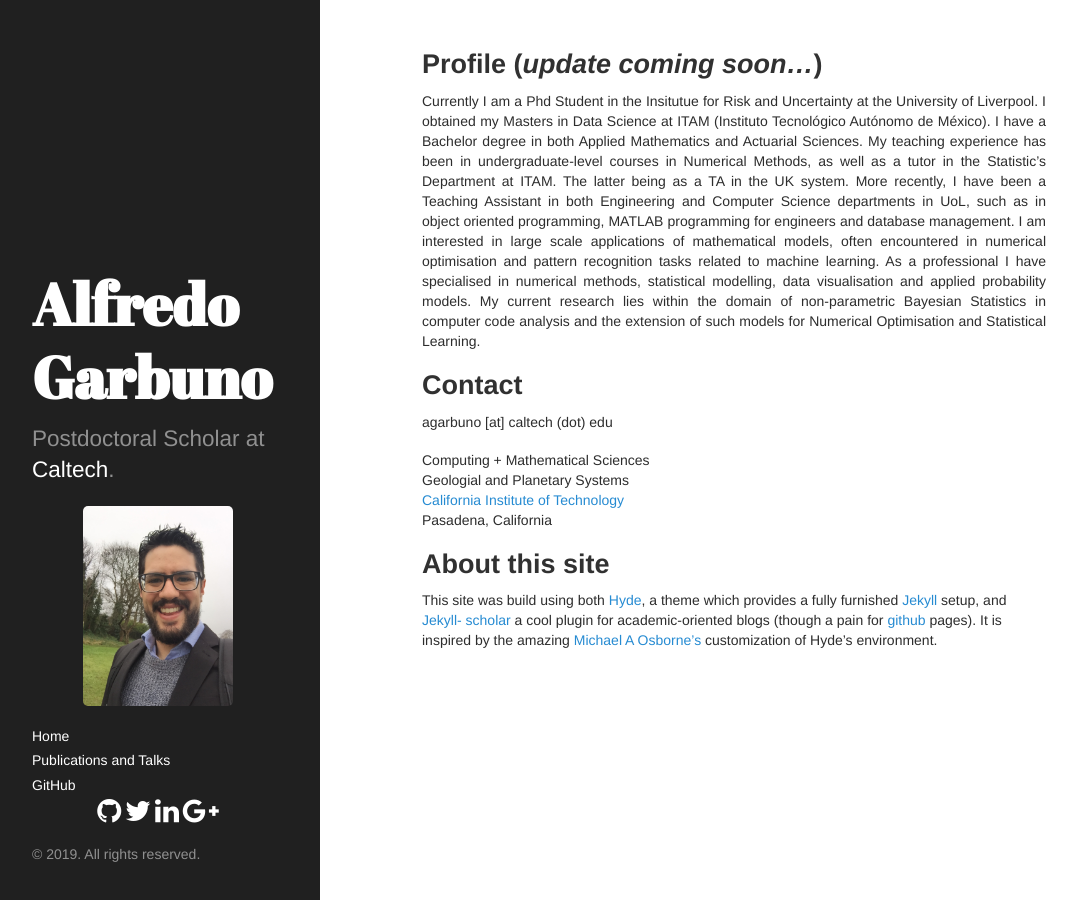
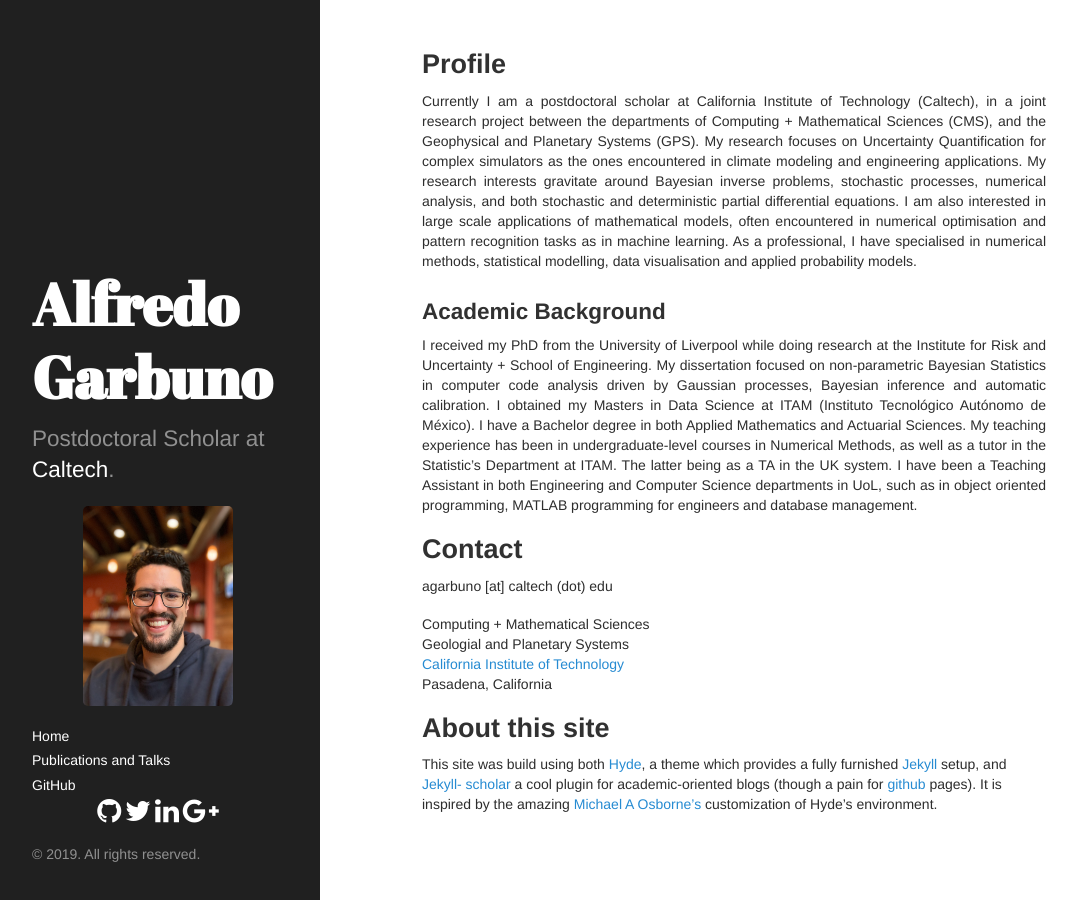
Before and after one commit to agarbuno/agarbuno.github.io, a Jekyll site: the page built from index.md, in a window 1280 px wide. Shown: the whole page, without its empty margins (4-1081 px from the left). Built offline with Jekyll 4.4.1, drawn with Linux system fonts in a browser that asks for light colours; nearby versions of some CDN libraries.

Commit message:
Updating site

```diff
--- a/index.md
+++ b/index.md
@@ -3,26 +3,40 @@ layout: default
 title: Home
 ---
 
-## Profile (*update coming soon...*)
+## Profile
 
 <div align="justify">
 
-Currently I am a Phd Student in the Insitutue for Risk and Uncertainty at the
-University of Liverpool. I obtained my Masters in Data Science at ITAM
+Currently I am a postdoctoral scholar at California Institute of Technology
+(Caltech), in a joint research project between the departments of Computing +
+Mathematical Sciences (CMS), and the Geophysical and Planetary Systems (GPS). My
+research focuses on Uncertainty Quantification for complex simulators as the
+ones encountered in climate modeling and engineering applications. My research
+interests gravitate around Bayesian inverse problems, stochastic processes,
+numerical analysis, and both stochastic and deterministic partial differential
+equations. I am also interested in large scale applications of mathematical
+models, often encountered in numerical optimisation and pattern recognition
+tasks as in machine learning. As a professional, I have specialised in numerical
+methods, statistical modelling, data visualisation and applied probability
+models.
+
+</div>
+
+<div align="justify"></div>
+
+### Academic Background
+
+<div align="justify">
+
+I received my PhD from the University of Liverpool while doing research at the
+Institute for Risk and Uncertainty + School of Engineering. My dissertation
+focused on non-parametric Bayesian Statistics in computer code analysis driven by Gaussian processes, Bayesian inference and automatic calibration. I obtained my Masters in Data Science at ITAM
 (Instituto Tecnológico Autónomo de México). I have a Bachelor degree in both
 Applied Mathematics and Actuarial Sciences. My teaching experience has been in
 undergraduate-level courses in Numerical Methods, as well as a tutor in the
-Statistic’s Department at ITAM. The latter being as a TA in the UK system. More
-recently, I have been a Teaching Assistant in both Engineering and Computer
+Statistic’s Department at ITAM. The latter being as a TA in the UK system. I have been a Teaching Assistant in both Engineering and Computer
 Science departments in UoL, such as in object oriented programming, MATLAB
-programming for engineers and database management. I am interested in large
-scale applications of mathematical models, often encountered in numerical
-optimisation and pattern recognition tasks related to machine learning. As a
-professional I have specialised in numerical methods, statistical modelling,
-data visualisation and applied probability models. My current research lies
-within the domain of non-parametric Bayesian Statistics in computer code
-analysis and the extension of such models for Numerical Optimisation and
-Statistical Learning.
+programming for engineers and database management.
 
 </div>
 
```
Also changed, not shown: publications.md (+1 -1 lines), public/img/photo.jpg.
